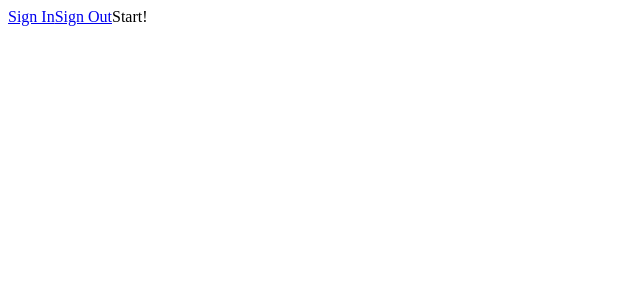
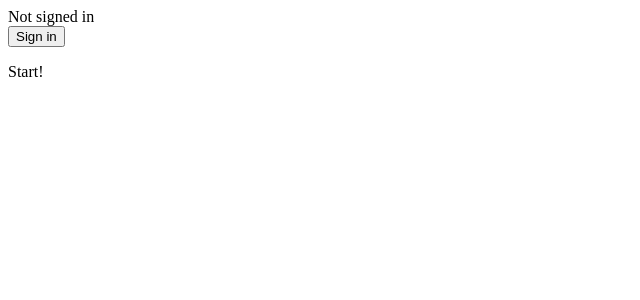
Before and after one commit to ulysseyson/SDK_Hackathon, a Next.js app in the folder sdk-hackathon/: page / in a window 1280 px wide. Shown: the top 300 px of the page, without its empty margins (0-640 px from the left). Built offline with nearby package versions, Linux system fonts and the light colour scheme; no server answers.

Commit message:
Add Login button

```diff
--- /dev/null
+++ b/sdk-hackathon/components/login-btn.jsx
@@ -0,0 +1,18 @@
+import { useSession, signIn, signOut } from 'next-auth/react';
+export default function Component() {
+  const { data: session } = useSession();
+  if (session) {
+    return (
+      <>
+        Signed in as {session.user.name} <br />
+        <button onClick={() => signOut()}>Sign out</button>
+      </>
+    );
+  }
+  return (
+    <>
+      Not signed in <br />
+      <button onClick={() => signIn()}>Sign in</button>
+    </>
+  );
+}
--- a/sdk-hackathon/pages/index.js
+++ b/sdk-hackathon/pages/index.js
@@ -1,18 +1,11 @@
-import Head from 'next/head';
-import Image from 'next/image';
 import styles from '../styles/Home.module.css';
-import Link from 'next/link';
+import LoginBtn from '../components/login-btn';
 
 export default function Home() {
   return (
     <div>
-      <Link href="api/auth/signin">
-        <a>Sign In</a>
-      </Link>
-      <Link href="api/auth/signout">
-        <a>Sign Out</a>
-      </Link>
-      Start!
+      <LoginBtn />
+      <p>Start!</p>
     </div>
   );
 }
```
Also changed, not shown: sdk-hackathon/pages/api/auth/[...nextauth].js (+0 -9 lines).
